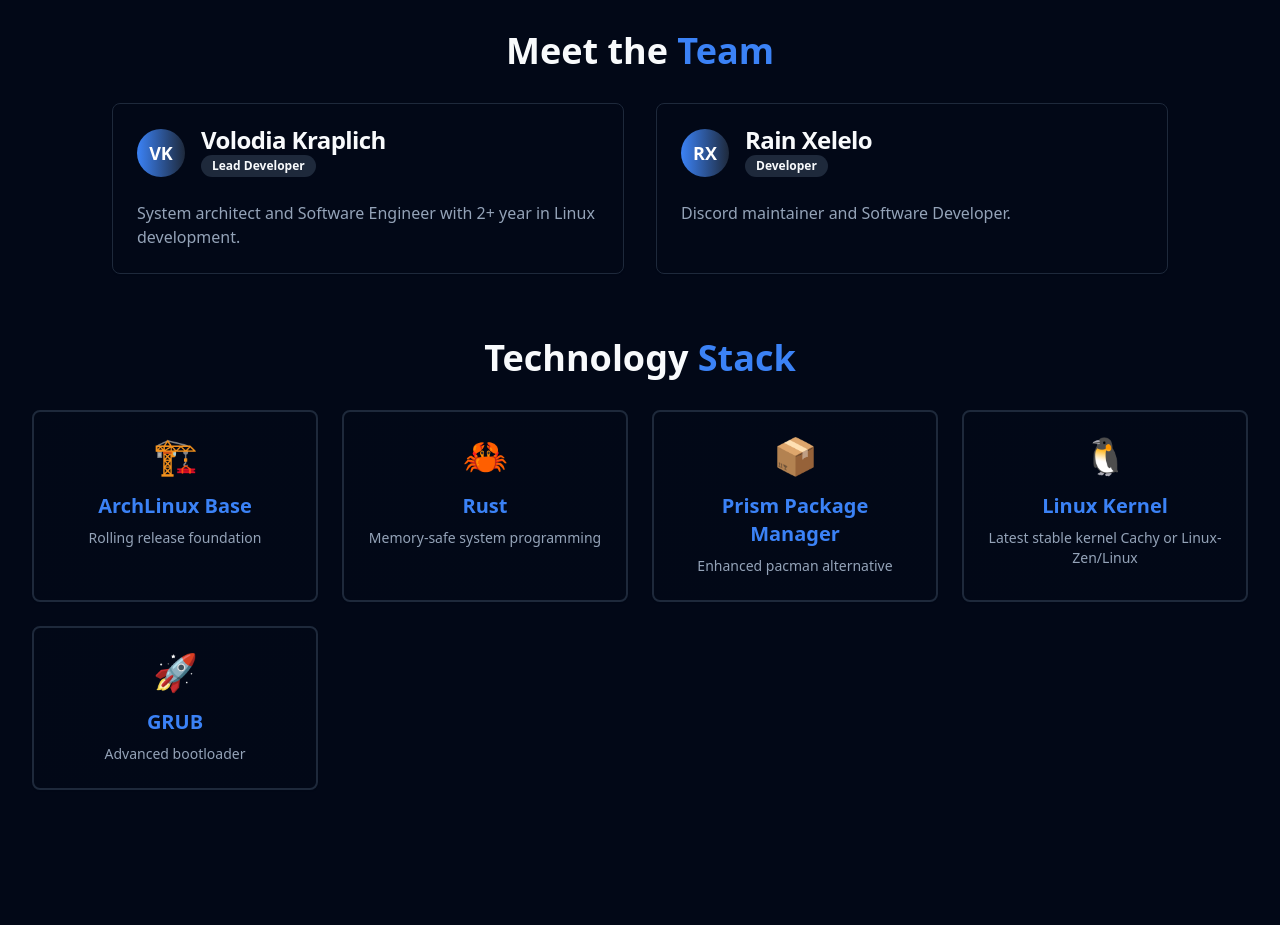
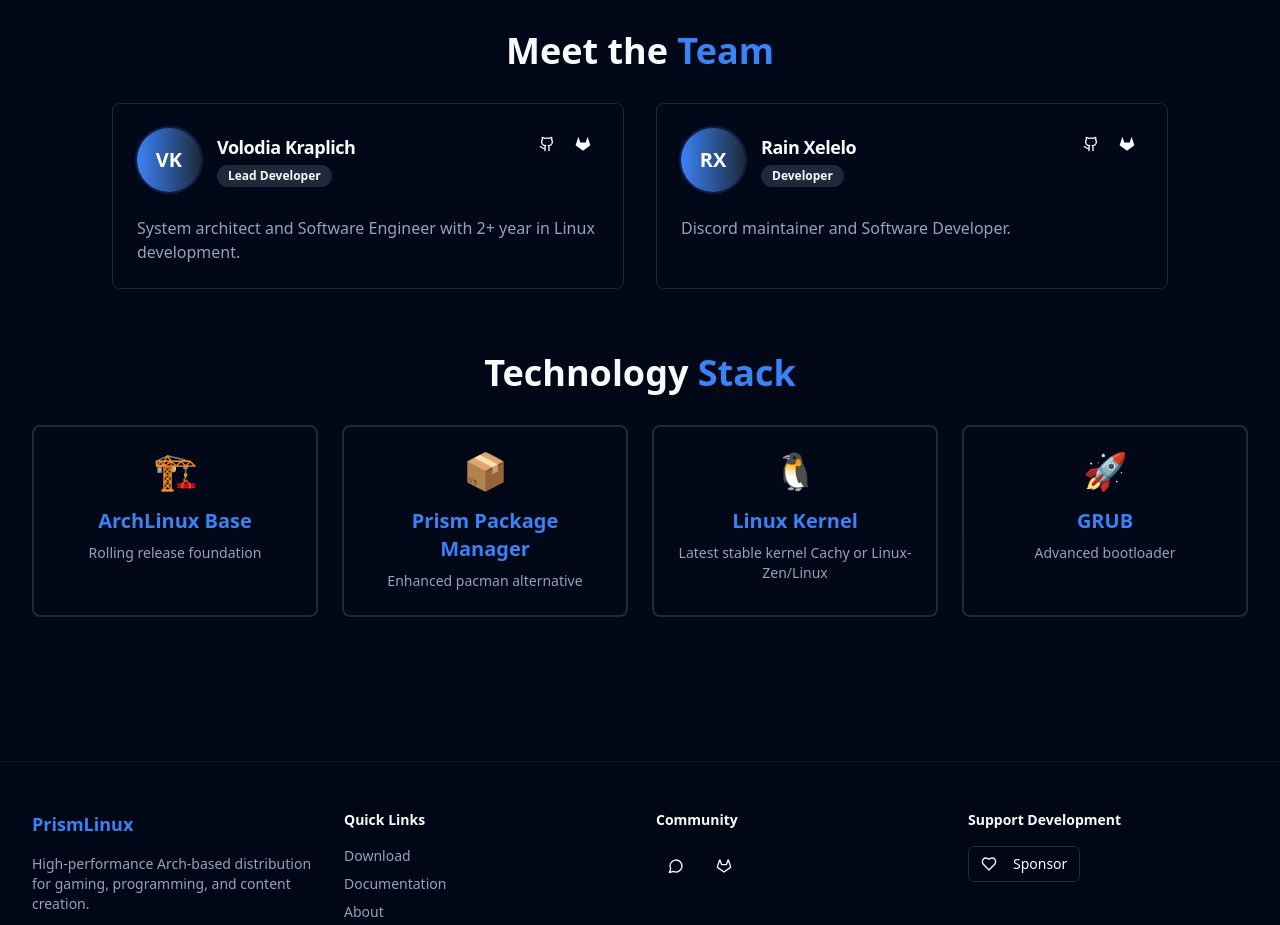
Before and after one commit to PrismLinux/prismlinux.org, a Next.js app: page /about in a window 1280 px wide. Shown: the part 1020-1945 px from the top of the page. Built offline with nearby package versions, Linux system fonts and the light colour scheme.

Commit message:
added social media for team members

```diff
--- a/app/about/page.tsx
+++ b/app/about/page.tsx
@@ -1,4 +1,5 @@
 import type { Metadata } from "next";
+import Image from "next/image";
 import {
   Card,
   CardContent,
@@ -7,7 +8,17 @@
   CardTitle,
 } from "@/components/ui/card";
 import { Badge } from "@/components/ui/badge";
-import { Target, Users, Code, Shield, Zap, Heart } from "lucide-react";
+import { Button } from "@/components/ui/button";
+import {
+  Target,
+  Users,
+  Code,
+  Shield,
+  Zap,
+  Heart,
+  Github,
+  Instagram,
+} from "lucide-react";
 
 export const metadata: Metadata = {
   title: "About PrismLinux - Our Vision and Mission",
@@ -21,12 +32,27 @@
     role: "Lead Developer",
     description:
       "System architect and Software Engineer with 2+ year in Linux development.",
+    // avatar: "/team/volodia.jpg",
+    github: "https://github.com/VolodiaKraplich",
+    gitlab: "https://gitlab.com/VolodiaKraplich",
   },
   {
     name: "Rain Xelelo",
     role: "Developer",
     description: "Discord maintainer and Software Developer.",
+    // avatar: "/team/rain.jpg",
+    github: "https://github.com/rxelelo",
+    gitlab: "https://gitlab.com/rxelelo",
   },
+  /*{
+    name: "Example",
+    role: "Developer",
+    description: "",
+    avatar: "/team/picture.jpg",
+    github: "https://github.com/",
+    gitlab: "https://gitlab.com/",
+    instagram: "https://instagram.com/",
+  }, */
 ];
 
 const technologies = [
@@ -36,7 +62,6 @@
     description: "Rolling release foundation",
   },
   // { name: "GoLang", icon: "🐹", description: "High-performance backend" },
-  { name: "Rust", icon: "🦀", description: "Memory-safe system programming" },
   {
     name: "Prism Package Manager",
     icon: "📦",
@@ -163,20 +188,103 @@
           {teamMembers.map((member, index) => (
             <Card
               key={index}
-              className="hover:glow-effect transition-all duration-300 w-full max-w-lg"
+              className="hover:glow-effect transition-all duration-300 w-full max-w-lg group hover:scale-105"
             >
               <CardHeader>
-                <div className="flex items-center space-x-4">
-                  <div className="w-12 h-12 rounded-full bg-gradient-to-r from-primary to-secondary flex items-center justify-center text-white font-bold text-lg">
-                    {member.name
-                      .split(" ")
-                      .map((n) => n[0])
-                      .join("")}
+                <div className="flex items-start justify-between">
+                  <div className="flex items-center space-x-4 flex-1">
+                    <div className="relative">
+                      {member.avatar ? (
+                        <div className="relative w-16 h-16 rounded-full overflow-hidden ring-2 ring-primary/20 group-hover:ring-primary/50 transition-all duration-300">
+                          <Image
+                            src={member.avatar}
+                            alt={`${member.name} profile picture`}
+                            fill
+                            className="object-cover"
+                            sizes="64px"
+                          />
+                        </div>
+                      ) : (
+                        <div className="w-16 h-16 rounded-full bg-gradient-to-r from-primary to-secondary flex items-center justify-center text-white font-bold text-xl ring-2 ring-primary/20 group-hover:ring-primary/50 transition-all duration-300">
+                          {member.name
+                            .split(" ")
+                            .map((n) => n[0])
+                            .join("")}
+                        </div>
+                      )}
+                    </div>
+                    <div className="flex-1">
+                      <CardTitle className="text-lg group-hover:text-primary transition-colors duration-300">
+                        {member.name}
+                      </CardTitle>
+                      <Badge variant="secondary" className="mt-1">
+                        {member.role}
+                      </Badge>
+                    </div>
                   </div>
-                  <div>
-                    <CardTitle>{member.name}</CardTitle>
-                    <Badge variant="secondary">{member.role}</Badge>
-                  </div>
+
+                  {/* Social Media Links - Top Right */}
+                  {(member.github || member.gitlab || member.instagram) && (
+                    <div className="flex gap-1 ml-4">
+                      {member.github && (
+                        <Button
+                          variant="ghost"
+                          size="icon"
+                          className="h-8 w-8"
+                          asChild
+                        >
+                          <a
+                            href={member.github}
+                            target="_blank"
+                            rel="noopener noreferrer"
+                          >
+                            <Github className="h-4 w-4" />
+                            <span className="sr-only">GitHub</span>
+                          </a>
+                        </Button>
+                      )}
+                      {member.gitlab && (
+                        <Button
+                          variant="ghost"
+                          size="icon"
+                          className="h-8 w-8"
+                          asChild
+                        >
+                          <a
+                            href={member.gitlab}
+                            target="_blank"
+                            rel="noopener noreferrer"
+                          >
+                            <svg
+                              className="h-4 w-4"
+                              viewBox="0 0 24 24"
+                              fill="currentColor"
+                            >
+                              <path d="M22.65 14.39L12 22.13 1.35 14.39a.84.84 0 0 1-.3-.94l1.22-3.78 2.44-7.51A.42.42 0 0 1 4.82 2a.43.43 0 0 1 .58 0 .42.42 0 0 1 .11.18l2.44 7.49h8.1l2.44-7.51A.42.42 0 0 1 18.6 2a.43.43 0 0 1 .58 0 .42.42 0 0 1 .11.18l2.44 7.51 1.22 3.78a.84.84 0 0 1-.3.92z" />
+                            </svg>
+                            <span className="sr-only">GitLab</span>
+                          </a>
+                        </Button>
+                      )}
+                      {member.instagram && (
+                        <Button
+                          variant="ghost"
+                          size="icon"
+                          className="h-8 w-8"
+                          asChild
+                        >
+                          <a
+                            href={member.instagram}
+                            target="_blank"
+                            rel="noopener noreferrer"
+                          >
+                            <Instagram className="h-4 w-4" />
+                            <span className="sr-only">Instagram</span>
+                          </a>
+                        </Button>
+                      )}
+                    </div>
+                  )}
                 </div>
               </CardHeader>
               <CardContent>
```
